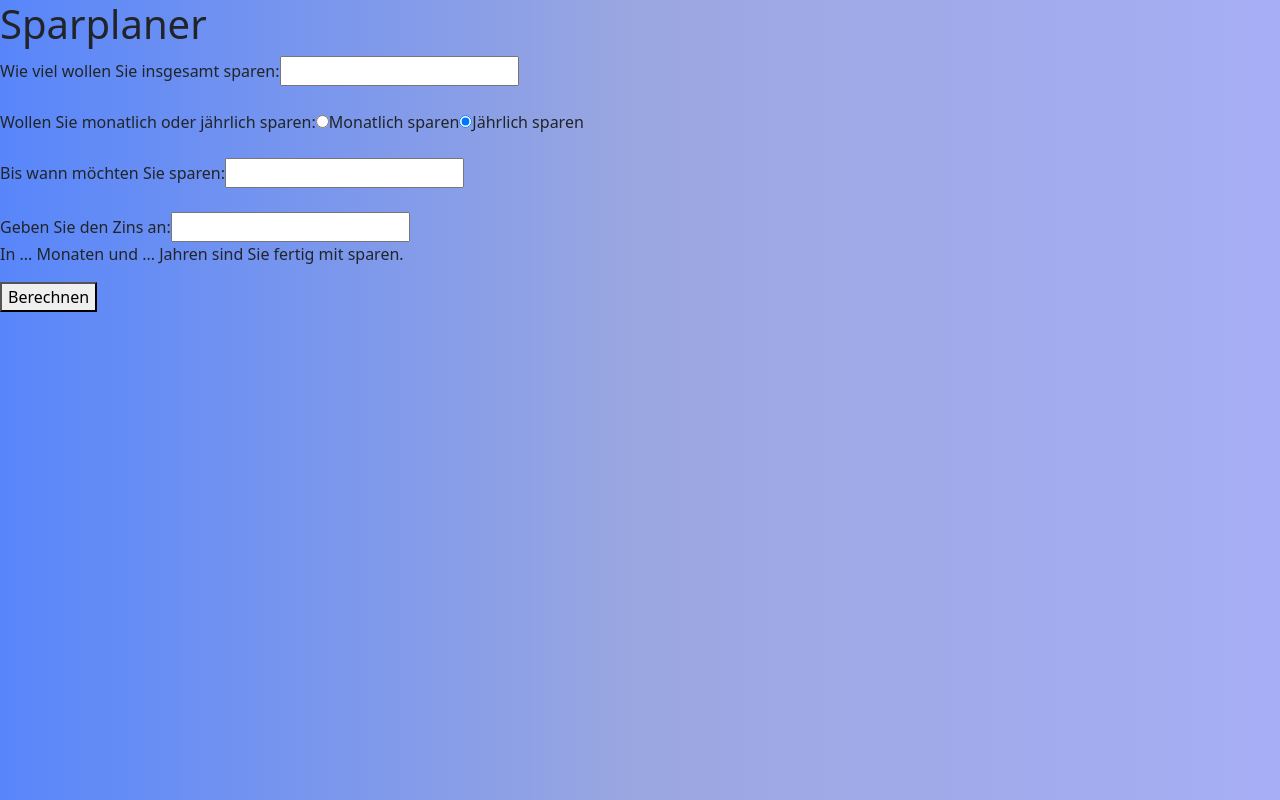
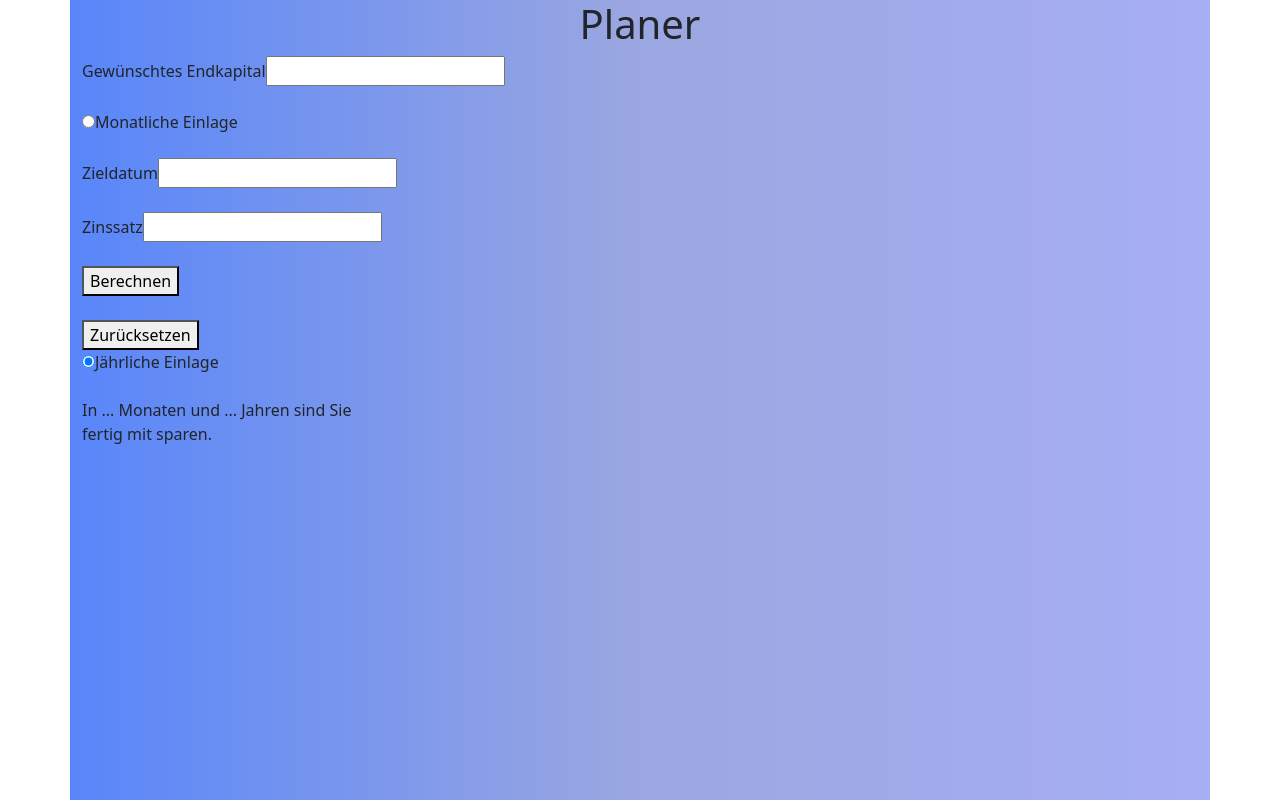
Before and after one commit to y4nisb/Pensionsrechner, a React (Create React App) app in the folder client/: page / in a window 1280 px wide. Shown: the top 800 px of the page. Built offline with nearby package versions, Linux system fonts and the light colour scheme.

Commit message:
Fertigstellung vorheriger Projekte: Styling auf page 1 + 2  anpassen an gewünschtes Design: 2
Styling wie im Mockup auf Sparrechner und Planer Seiten implementiert. Weisse Border und Hintergrundfarbe bestehen. Ausrichtung einzelner Objekte noch nicht ganz korrekt.

```diff
--- a/client/src/App.js
+++ b/client/src/App.js
@@ -1,4 +1,4 @@
-import "./pensionsrechner.css";
+import "./sparrechner.css";
 
 function App() {
   return (
--- a/client/src/index.js
+++ b/client/src/index.js
@@ -1,15 +1,14 @@
 import React from "react";
 import ReactDOM from "react-dom/client";
-import App from "./App";
+import App from "./App.js";
 import reportWebVitals from "./reportWebVitals";
-import page2 from "./page2";
-import App2 from "./page2";
-import PAGE3 from "./page3";
+import PAGE1 from "./page1.js";
+import PAGE2 from "./page2.js";
 
 const root = ReactDOM.createRoot(document.getElementById("root"));
 root.render(
   <React.StrictMode>
-    <PAGE3 />
+    <PAGE2 />
   </React.StrictMode>
 );
 
--- /dev/null
+++ b/client/src/page1.js
@@ -0,0 +1,172 @@
+import "./sparrechner.css";
+import "bootstrap/dist/css/bootstrap.min.css";
+
+function PAGE1() {
+  return (
+    <div>
+      <div class="container">
+        <div class="row">
+          <div class="col-sm-6 col-md-6 col-lg-6 mx-auto">
+            <div class="text-center">
+              <h1>Sparrechner</h1>
+              <br></br>
+              <label> Startkapital</label>
+              <br></br>
+              <input type="text" />
+            </div>
+          </div>
+        </div>
+
+
+        <div class="row">
+          <div class="col-md-6">
+            <div class="linke-binke">
+            <br></br>
+
+              <div>
+                <input type="radio" name="timeRadio" value="monatlich" />
+                <label>Monatlich zahlen</label>
+              </div>
+
+              <br></br>
+
+              <div>
+                <label>Monatliche Einlage</label>
+                <br></br>
+                <input type="text" />
+              </div>
+
+              <br></br>
+
+              <div>
+                <div>
+                  <input type="radio" name="bezEndMonat" value="bezAnfMonat" />
+                  <label>Einlage Anfang Monat</label>
+                </div>
+
+                <div>
+                  <input type="radio" name="bezEndMonat" value="bezEndMonat" />
+                  <label>Einlage Ende Monat</label>
+                </div>
+              </div>
+
+              <br></br>
+
+              <div>
+                <label>Anzahl Monate</label>
+                <br></br>
+                <input type="text" />
+              </div>
+            </div>
+          </div>
+
+          <div class="col-md-6">
+            <div class="rechte-mechte">
+            <br></br>
+
+              <div>
+                <input type="radio" name="timeRadio" value="jährlich" />
+                <label>Jährlich zahlen</label>
+              </div>
+
+              <br></br>
+
+              <div>
+                <label>Jährliche Einlage</label>
+                <br></br>
+                <input type="text" />
+              </div>
+
+              <br></br>
+
+              <div>
+                <input type="radio" name="bezAnfJahr" value="bezAnfJahr" />
+                <label>Einlage Anfang Jahr</label>
+                <br></br>
+                <input type="radio" name="bezAnfJahr" value="bezEndJahr" />
+                <label>Einlage Ende Jahr</label>
+              </div>
+
+              <br></br>
+
+              <div>
+                <label>Anzahl Jahre</label>
+                <br></br>
+                <input type="text" />
+              </div>
+            </div>
+          </div>
+        </div>
+
+        <br></br>
+
+        <div class="row">
+          <div class="col-sm-6 col-md-6 col-lg-6 mx-auto">
+            <div class="text-center">
+              <div>
+                <label>Zinssatz</label>
+                <br></br>
+                <input type="text" />
+              </div>
+
+              <br></br>
+
+              <div className="calculateButton">
+                <button
+                  onClick={(event) => {
+                    const inputs = document.querySelectorAll("input");
+                    const kapital = inputs[0].valueAsNumber;
+                    const sparbetrag = inputs[3].valueAsNumber;
+                    const anzMonate = inputs[6].valueAsNumber;
+                    //const sparbetragJahr = inputs[7].valueAsNumber;
+                    const zinsbetrag = inputs[8].valueAsNumber;
+                    const textoutput = document.getElementById("output");
+
+                    const jahre_zu_sparen = (anzMonate - (anzMonate % 12)) / 12;
+                    const monate_ungespart = anzMonate % 12;
+                    let zinsaddiert = 0;
+                    let zinseinkommen = 0;
+
+                    //console.log(kapital, jahre_zu_sparen * (sparbetrag * 12), monate_ungespart * sparbetrag, sparbetrag, zinsbetrag / 100)
+
+                    for (let jahre = 0; jahre < jahre_zu_sparen; jahre++) {
+                      let Zinsgeld =
+                        sparbetrag * (jahre * 12) + kapital + zinsaddiert;
+                      zinseinkommen = Zinsgeld * (zinsbetrag / 100);
+                      zinsaddiert = zinseinkommen;
+                      console.log(zinseinkommen, zinsaddiert);
+                    }
+
+                    const rueckgabe = sparbetrag * anzMonate + zinseinkommen;
+
+                    //rueckgabe = "so viel haben Sie mit uns gespart! "  + Josuha  //das eingezahlte über zeit + der Zins
+                    textoutput.textContent =
+                      "so viel haben Sie mit uns gespart! " + rueckgabe;
+                  }}
+                  name="berechnen"
+                >
+                  Berechnen
+                </button>
+              </div>
+
+              <br></br>
+
+              <div className="resetButton">
+                <button onClick={() => window.location.reload(false)}>
+                  Zurücksetzen
+                </button>
+              </div>
+            </div>
+          </div>
+        </div>
+
+        <div className="outputLabel">
+          <label>Ergebnis</label>
+          <p id="output"></p>
+        </div>
+      </div>
+    </div>
+  );
+}
+
+export default PAGE1;
--- a/client/src/page2.js
+++ b/client/src/page2.js
@@ -1,107 +1,106 @@
-import "./pensionsrechner.css";
+import "./planer.css";
 import "bootstrap/dist/css/bootstrap.min.css";
 
-function App2() {
+function PAGE2() {
   return (
-    <div className="App2">
-      <div className="container">
-        <h1>Pensionsrechner.v2</h1>
+    <div>
+      <div class="container">
+        <div class="row">
+          <div class="col-sm-6 col-md-6 col-lg-6 mx-auto">
+            <div class="text-center">
+              <h1>Planer</h1>
             </div>
-      <div className="inputTextfield2">
-        <label> Geben Sie ihr aktuelles Kapital an</label>
-        <input type="number" />
           </div>
-      <br></br>
-      <div className="radio12">
-        <input type="radio" name="timeRadio" value="monatlich" />
-        <label>Monatlich zahlen</label>
-        <input type="radio" name="timeRadio" value="jährlich" />
-        <label>Jährlich zahlen</label>
-      </div>
-      <br></br>
-      <div className="inputTextfield2">
-        <label> Wie viel möchten Sie monatlich sparen? </label>
-        <input type="number" />
-      </div>
-      <br></br>
-      <div className="monatBezahlung2">
-        <div className="radio22">
-          <input type="radio" name="bezEndMonat" value="bezAnfMonat" />
-          <label>Bezahlung Anfang Monat</label>
         </div>
 
-        <div className="radio32">
-          <input type="radio" name="bezEndMonat" value="bezEndMonat" />
-          <label>Bezahlung Ende Monat</label>
+        <div class="row">
+          <div class="col-md-6">
+            <div class="linke-binke">
+              <div>
+                <label>Gewünschtes Endkapital</label>
+                <input type="text" id="endkapital" />
               </div>
+
+              <br></br>
+
+              <div>
+                <input type="radio" name="zinsRadio" id="monatlich" />
+                <label>Monatliche Einlage</label>
               </div>
+
               <br></br>
-      <div className="inputTextfield2">
-        <label> Wie viele Monate wollen sie sparen? </label>
-        <input type="number" />
+
+              <div>
+                <label>Zieldatum</label>
+                <input type="text" id="endpoint" />
               </div>
+
               <br></br>
-      <div className="inputTextfield2">
-        <label> Wie viel möchten Sie im Jahr sparen? </label>
-        <input type="number" />
+
+              <div>
+                <label>Zinssatz</label>
+                <input type="text" id="zins" />
               </div>
+
               <br></br>
-      <div className="inputTextfield2">
-        <label> Geben Sie den Zins in Prozent an </label>
-        <input type="number" />
-      </div>
-      <br></br>
-      <div className="radio42">
-        <input type="radio" name="bezAnfJahr" value="bezAnfJahr" />
-        <label>Einlage Anfang Jahr</label>
-        <input type="radio" name="bezAnfJahr" value="bezEndJahr" />
-        <label>Einlage Ende Jahr</label>
-      </div>
-      <div className="outputAusrechnen2">
-        <p id="output"></p>
-      </div>
-      <div className="berechnenButton2">
+
+              <div className="berechnenButton">
                 <button
+                  id="berechenenButton"
                   onClick={(event) => {
-            const inputs = document.querySelectorAll("input");
-            const kapital = inputs[0].valueAsNumber;
-            const sparbetrag = inputs[3].valueAsNumber;
-            const anzMonate = inputs[6].valueAsNumber;
-            //const sparbetragJahr = inputs[7].valueAsNumber;
-            const zinsbetrag = inputs[8].valueAsNumber;
-            const textoutput = document.getElementById("output");
+                    const jaehrlichZahlen =
+                      document.getElementById("jährlich").checked;
+                    const monatlichZahlen =
+                      document.getElementById("monatlich").checked;
+                    const ziel = document.getElementById("endkapital");
+                    const now = Date();
+                    const zins = document.getElementById("zins");
+                    const endpoint = document.getElementById("endpoint");
 
-            const jahre_zu_sparen = (anzMonate - (anzMonate % 12)) / 12;
-            const monate_ungespart = anzMonate % 12;
-            let zinsaddiert = 0;
-            let zinseinkommen = 0;
-
-            //console.log(kapital, jahre_zu_sparen * (sparbetrag * 12), monate_ungespart * sparbetrag, sparbetrag, zinsbetrag / 100)
-
-            for (let jahre = 0; jahre < jahre_zu_sparen; jahre++) {
-              let Zinsgeld = sparbetrag * (jahre * 12) + kapital + zinsaddiert;
-              zinseinkommen = Zinsgeld * (zinsbetrag / 100);
-              zinsaddiert = zinseinkommen;
-              console.log(zinseinkommen, zinsaddiert);
+                    console.log(endpoint);
+                    if (jaehrlichZahlen == true) {
+                      endpoint.textContent =
+                        "In ??? Monaten und ??? Jahren sind Sie fertig mit sparen.";
+                    } else {
+                      endpoint.textContent =
+                        "In ___ Monaten und ___ Jahren sind Sie fertig mit sparen.";
                     }
-
-            const rueckgabe = sparbetrag * anzMonate + zinseinkommen;
-
-            //rueckgabe = "so viel haben Sie mit uns gespart! "  + Josuha  //das eingezahlte über zeit + der Zins
-            textoutput.textContent =
-              "so viel haben Sie mit uns gespart! " + rueckgabe;
                   }}
-          name="berechnen"
                 >
                   Berechnen
                 </button>
               </div>
 
-      <div className="reset2">
-        <button onClick={() => window.location.reload(false)}>reset</button>
+              <br></br>
+
+              <div className="resetButton">
+                <button onClick={() => window.location.reload(false)}>
+                  Zurücksetzen
+                </button>
+              </div>
+            </div>
+
+            <div class="col-md-6">
+              <div class="rechte-mechte">
+                <div>
+                  <input type="radio" name="zinsRadio" id="jährlich" checked />
+                  <label>Jährliche Einlage</label>
+                </div>
+
+                <br></br>
+
+                <div className="outputBox">
+                  <p id="output">
+                    In ... Monaten und ... Jahren sind Sie fertig mit sparen.
+                  </p>
+                </div>
+              </div>
+            </div>
+          </div>
+        </div>
       </div>
     </div>
   );
 }
 
-export default App2;
+export default PAGE2;
--- a/client/src/page3.js
+++ /dev/null
@@ -1,64 +0,0 @@
-import "./sparplaner.css";
-import "bootstrap/dist/css/bootstrap.min.css";
-
-function PAGE2() {
-    return (
-      <>
-        <h1>Sparplaner</h1>
-        <div>
-          <div className="inputTextfield">
-            <label>Wie viel wollen Sie insgesamt sparen: </label>
-            <input type="text" id="endkapital" />
-          </div>
-          <br></br>
-          <div>
-            <label>Wollen Sie monatlich oder jährlich sparen: </label>
-            <input type="radio" name="zinsRadio" id="monatlich" />
-            <label>Monatlich sparen</label>
-            <input type="radio" name="zinsRadio" id="jährlich" checked />
-            <label>Jährlich sparen</label>
-          </div>
-        </div>
-        <br></br>
-        <div className="inputTextfield">
-          <label>Bis wann möchten Sie sparen: </label>
-          <input type="text" id="endpoint" />
-        </div>
-        <br></br>
-        <div className="inputTextfield">
-          <label>Geben Sie den Zins an: </label>
-          <input type="text" id="zins" />
-        </div>
-        <p id="endpunkt">
-          In ... Monaten und ... Jahren sind Sie fertig mit sparen.
-        </p>
-
-        <div className="berechnenButton">
-          <button
-            id="berechenenButton"
-            onClick={(event) => {
-              const jaehrlichZahlen = document.getElementById("jährlich").checked;
-              const monatlichZahlen =
-                document.getElementById("monatlich").checked;
-              const ziel = document.getElementById("endkapital");
-              const now = Date();
-              const zins = document.getElementById("zins");
-              const endpoint = document.getElementById("endpoint");
-
-              console.log(endpoint);
-              if (jaehrlichZahlen == true) {
-                endpoint.textContent =
-                  "In ??? Monaten und ??? Jahren sind Sie fertig mit sparen.";
-              } else {
-                endpoint.textContent =
-                  "In ___ Monaten und ___ Jahren sind Sie fertig mit sparen.";
-              }
-            }}
-          >
-            Berechnen
-          </button>
-        </div>
-      </>
-    );
-  }
-  export default PAGE2;
--- a/client/src/pensionsrechner.css
+++ b/client/src/planer.css
@@ -1,3 +1,4 @@
-body {
+.container {
   background: linear-gradient(to right, #5886fa, #9ba7e0, #a7aef5);
+  padding-bottom: 100%;
 }
--- a/client/src/sparplaner.css
+++ /dev/null
@@ -1,3 +0,0 @@
-body {
- background: linear-gradient(to right, #5886fa, #9ba7e0, #a7aef5);
-}
--- /dev/null
+++ b/client/src/sparrechner.css
@@ -0,0 +1,4 @@
+.container {
+  background: linear-gradient(to right, #5886fa, #9ba7e0, #a7aef5);
+  padding-bottom: 100%;
+}
```
Lines whose indentation alone changed are shown as unchanged.
